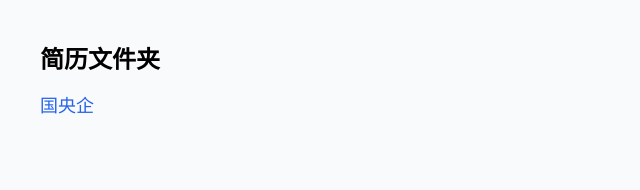
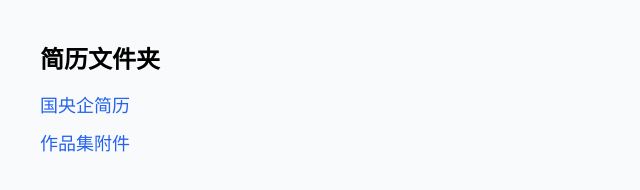
Before and after one commit to NORA-QIN/wushuangcv.github.io, a plain HTML site: page index.html in a window 1280 px wide. Shown: the whole page, without its empty margins (0-640 px from the left). Drawn offline with Linux system fonts and the light colour scheme.

Commit message:
Update index.html

```diff
--- a/index.html
+++ b/index.html
@@ -16,7 +16,8 @@
 <body>
   <h1>简历文件夹</h1>
   <ul>
-    <li><a href="cv-guoyangqi.html">国央企</a></li>
+    <li><a href="cv-guoyangqi.html">国央企简历</a></li>
+    <li><a href="cv-guoyangqi.html">作品集附件</a></li>
   </ul>
 </body>
 </html>
```
